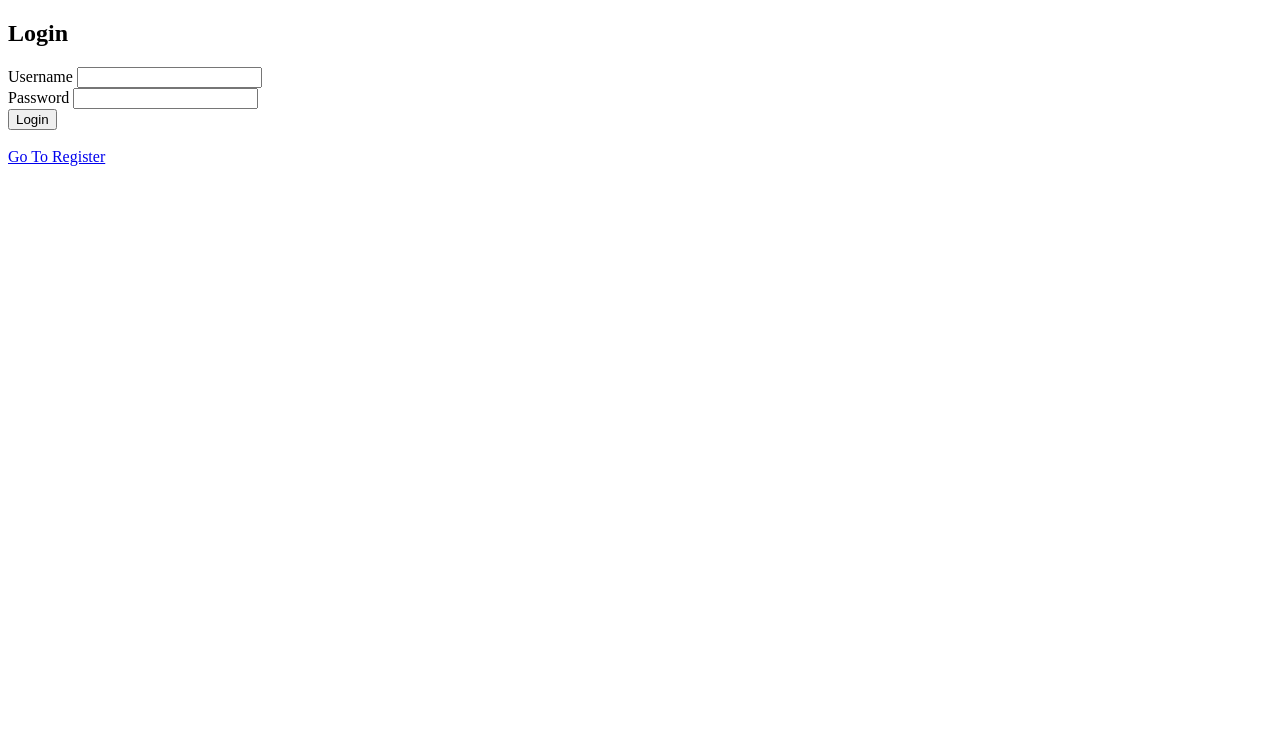
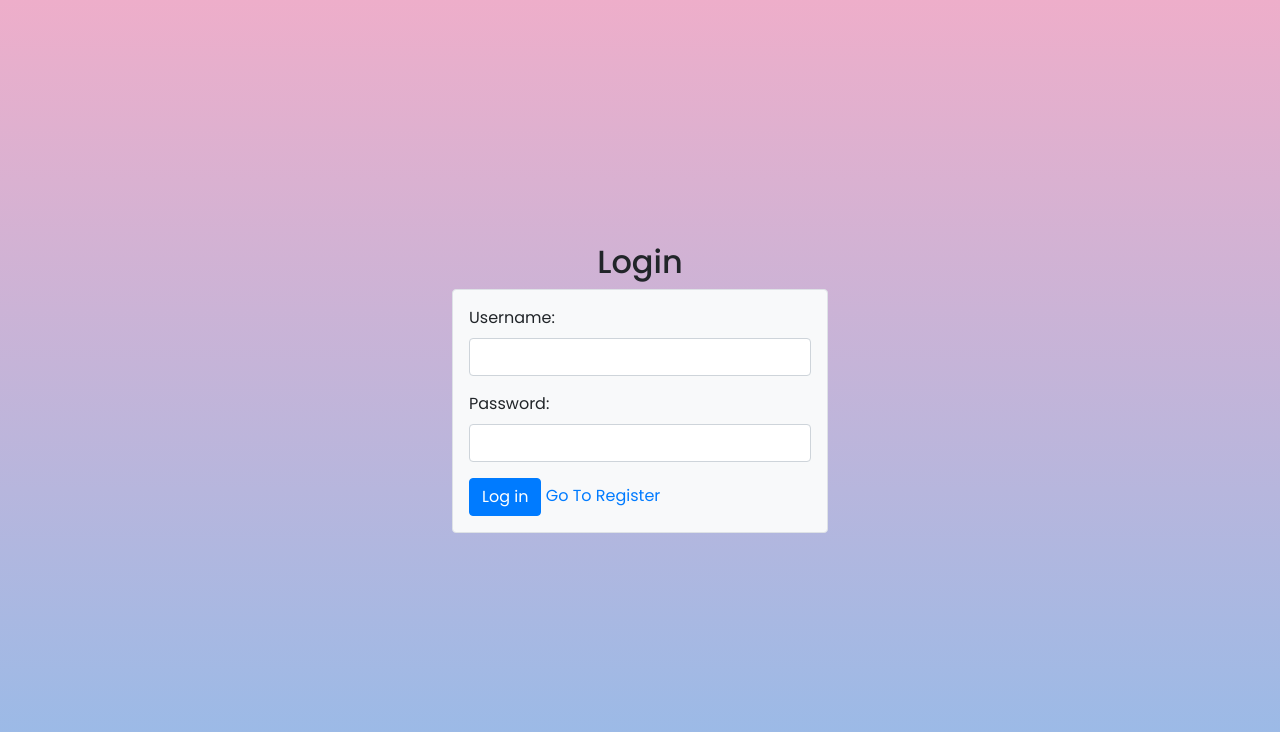
Before and after one commit to Nikhil7282/Guvi, a plain HTML site: page login.html in a window 1280 px wide. Drawn offline with nearby package versions, Linux system fonts and the light colour scheme; files that its build step writes are made by us from their sources.

Commit message:
login.html

```diff
--- a/login.html
+++ b/login.html
@@ -5,22 +5,33 @@
     <meta http-equiv="X-UA-Compatible" content="IE=edge" />
     <meta name="viewport" content="width=device-width, initial-scale=1.0" />
     <title>Document</title>
+    <link rel="stylesheet" href="https://stackpath.bootstrapcdn.com/bootstrap/4.3.1/css/bootstrap.min.css" integrity="sha384-ggOyR0iXCbMQv3Xipma34MD+dH/1fQ784/j6cY/iJTQUOhcWr7x9JvoRxT2MZw1T" crossorigin="anonymous">
+
+    <link rel="stylesheet" href="login.css">
   </head>
   <body>
-    <h2>Login</h2>
+    <div class="log1"><h2>Login</h2></div>
+
     <div class="center">
-      <form autocomplete="off" action="" method="post">
-        <input type="hidden" id="action" value="login" />
-        <label for="">Username</label>
-        <input type="text" id="username" value="" /> <br />
-        <label for="">Password</label>
-        <input type="password" id="password" value="" /> <br />
-        <button type="button" onclick="submitDataLogin();">Login</button>
+      <form class="p-3 bg-light border rounded" action="" method="post">
+        <div class="mb-3">
+          <label for="username" class="form-label">Username:</label>
+          <input type="text" class="form-control" id="username" name="username" value="" required>
+        </div>
+
+        <div class="mb-3">
+          <label for="password" class="form-label">Password:</label>
+          <input type="password" class="form-control" id="password" name="password" value="" required>
+        </div>
+
+        <button type="submit" class="btn btn-primary">Log in</button>
+        <a href="index.html">Go To Register</a>
       </form>
+
     </div>
 
+
     <br />
-    <a href="index.html">Go To Register</a>
     <script src="./js/scriptlogin.js"></script>
     <script src="https://ajax.googleapis.com/ajax/libs/jquery/3.2.1/jquery.min.js"></script>
   </body>
```
